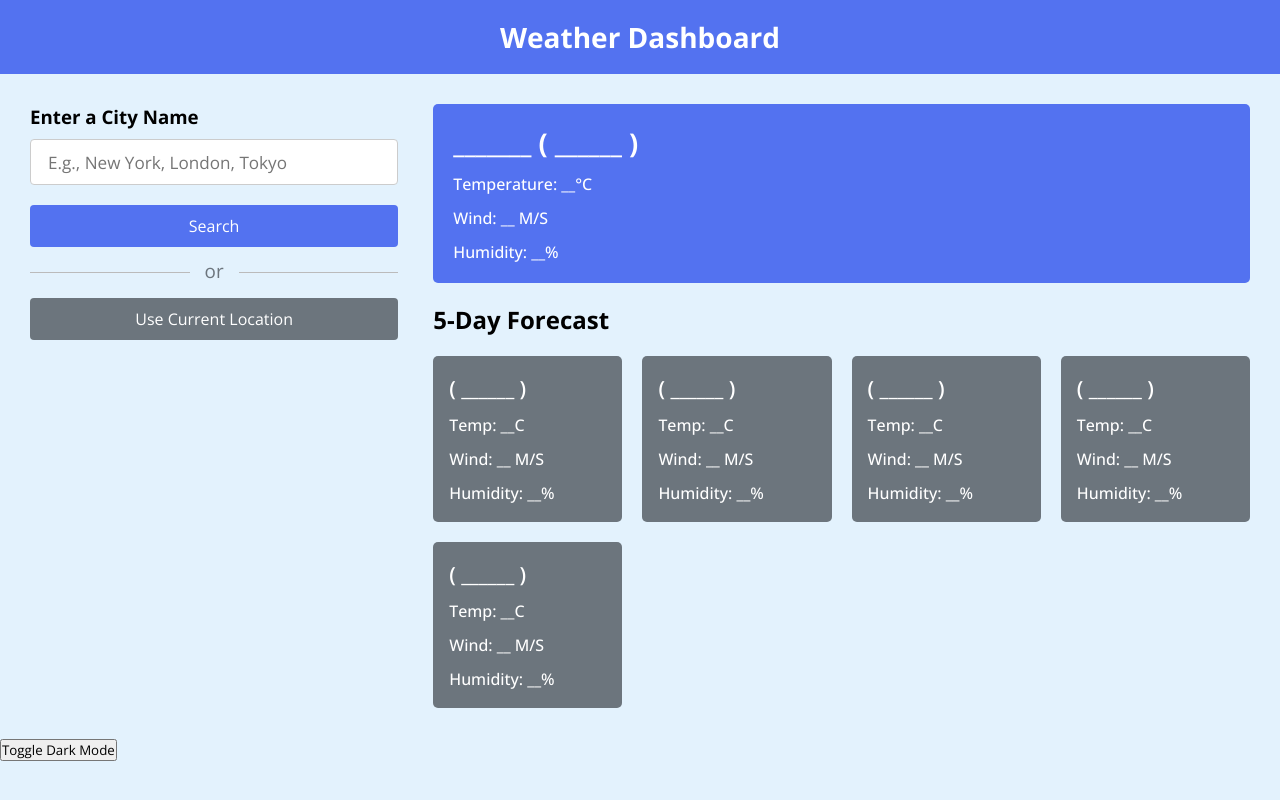
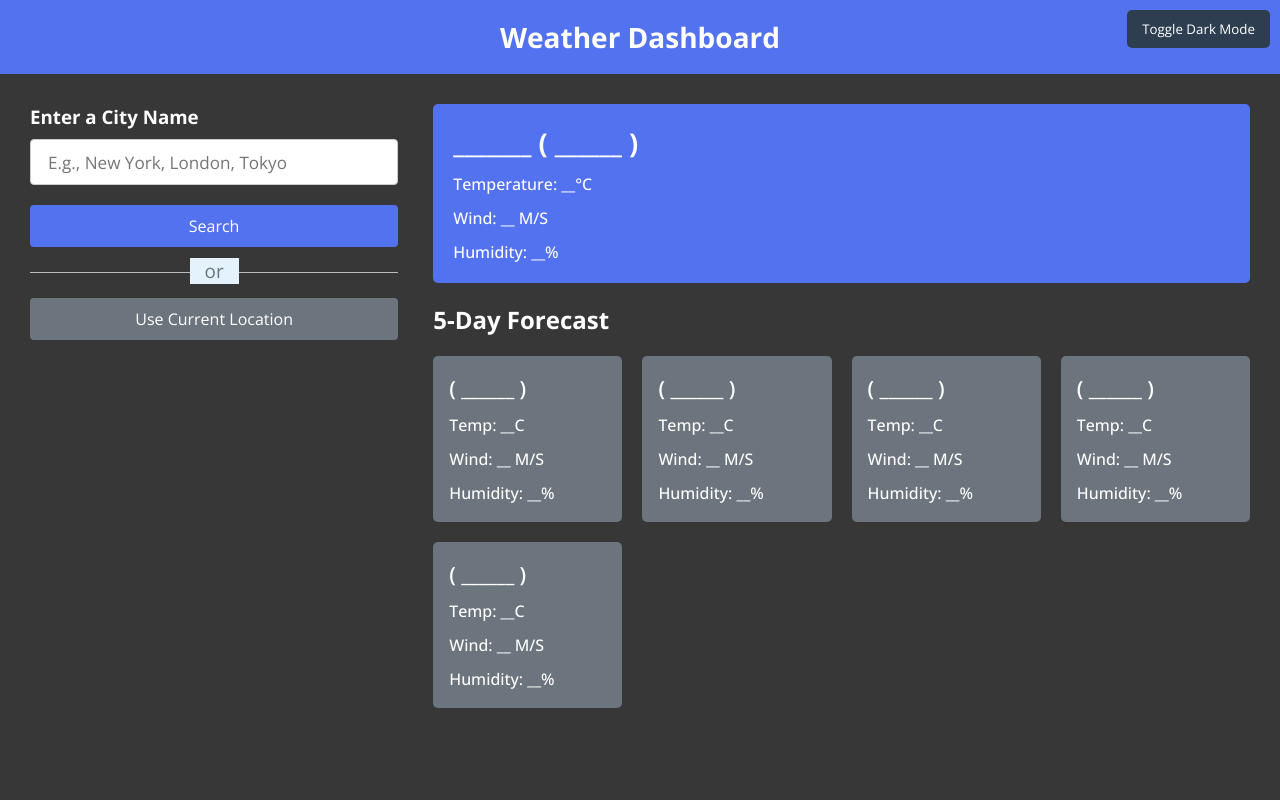
Before and after one commit to Obada1413/proje1, a plain HTML site: page index.html in a window 1280 px wide. Both pictures are taken after a click on the button "Toggle Dark Mode". Drawn offline with nearby package versions, Linux system fonts and the light colour scheme.

Commit message:
Update style.css

```diff
--- a/style.css
+++ b/style.css
@@ -172,3 +172,31 @@ h1 {
     font-size: 1.35rem;
   }
 }
+.dark-mode {
+  background: #121212d7;
+  color: #fff;
+}
+.dark-mode-btn {
+  background: #2c3e50; /* Dark blue background color */
+  color: #fff; /* White text color */
+  padding: 10px 15px; /* Padding for better spacing */
+  border: none; /* Remove border */
+  border-radius: 5px; /* Add border radius for rounded corners */
+  cursor: pointer; /* Change cursor on hover */
+  transition: background 0.3s ease; /* Smooth transition effect */
+  position: fixed;
+  top: 10px;
+  right: 10px;
+}
+
+.dark-mode-btn:hover {
+  background: #1a252f; /* Darker blue on hover */
+}
+
+.dark-mode-btn:active {
+  background: #0e141a; /* Even darker blue when clicked */
+}
+
+#localTime {
+  color: #555;
+}
```
